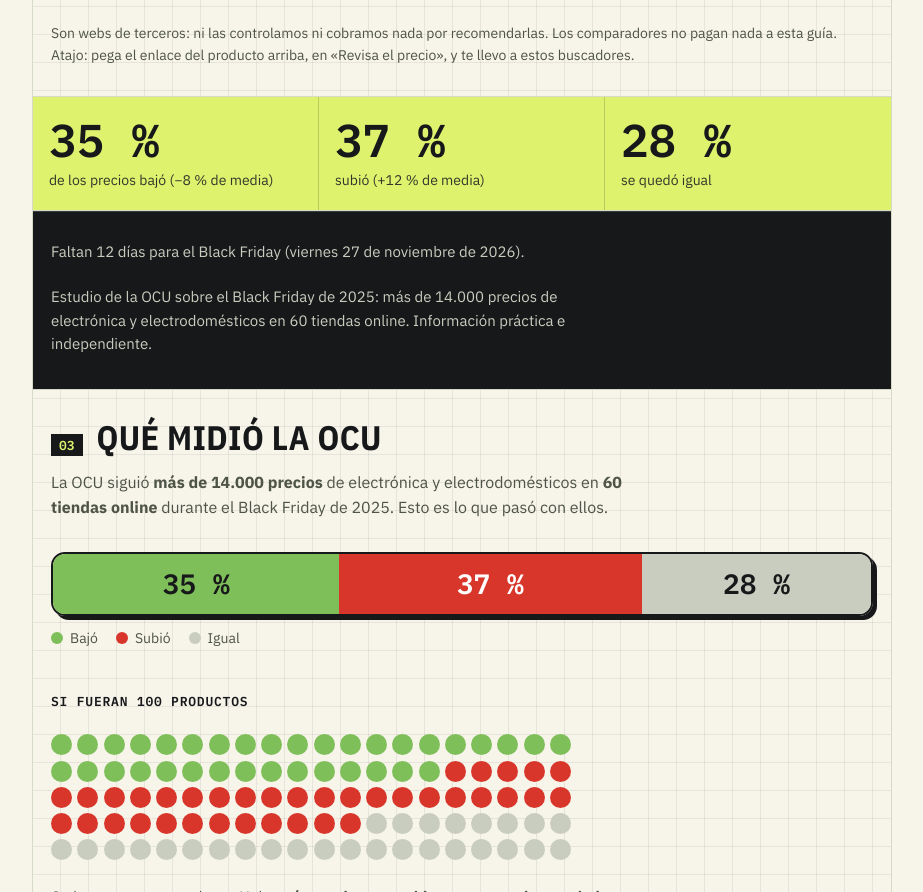
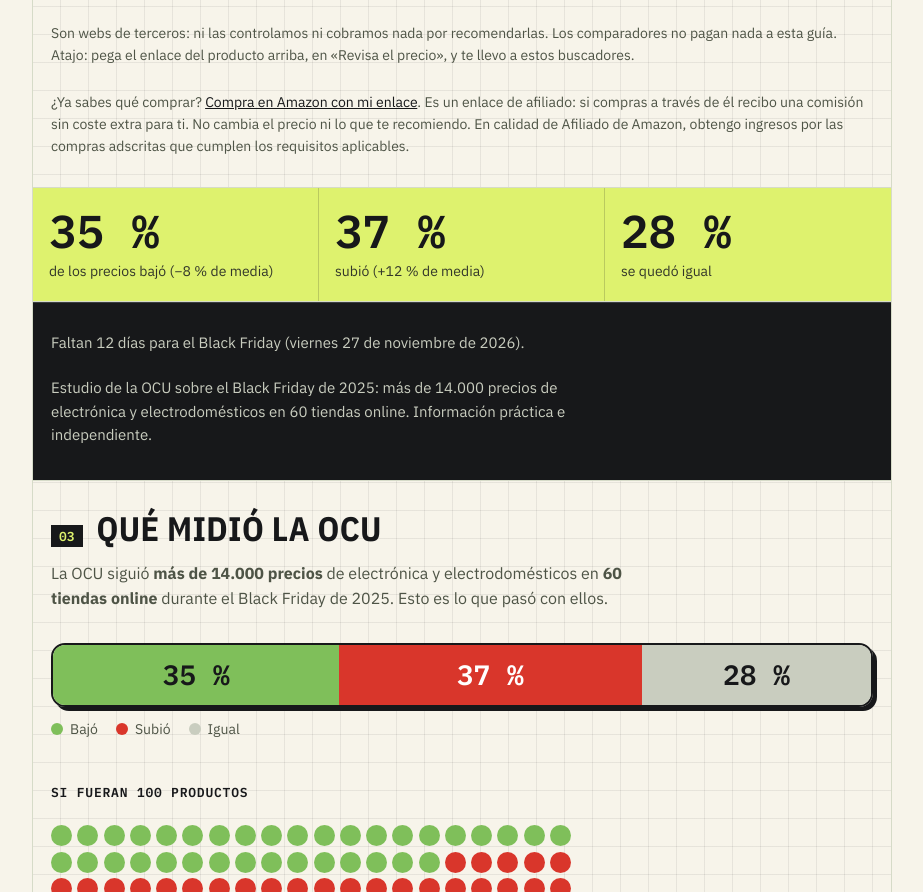
Before and after one commit to franvsan/teoteloexplica-web, a plain HTML site: page black-friday.html in a window 1280 px wide. Shown: the part 1533-2425 px from the top of the page, without its empty margins (178-1101 px from the left). Drawn offline with Linux system fonts and the light colour scheme.

Commit message:
feat: enlace general de afiliado de Amazon (con divulgación) en la guía del apagón y en Black Friday
Co-Authored-By: Claude Sonnet 5.5 <noreply@anthropic.com>

```diff
--- a/black-friday.html
+++ b/black-friday.html
@@ -740,6 +740,7 @@ body { background-color: var(--papel-libreta); }
         <a class="fila" href="https://www.pricerunner.com/" target="_blank" rel="noopener noreferrer"><b>PriceRunner</b><span>Comparador de precios entre tiendas (web internacional; la cobertura en España puede ser menor).</span></a>
       </div>
       <p class="nota" style="margin-top:12px">Son webs de terceros: ni las controlamos ni cobramos nada por recomendarlas. Los comparadores no pagan nada a esta guía. Atajo: pega el enlace del producto arriba, en «Revisa el precio», y te llevo a estos buscadores.</p>
+      <p class="nota" style="margin-top:12px">¿Ya sabes qué comprar? <a href="https://www.amazon.es/?tag=teoteloexplic-21" target="_blank" rel="sponsored noopener noreferrer">Compra en Amazon con mi enlace</a>. Es un enlace de afiliado: si compras a través de él recibo una comisión sin coste extra para ti. No cambia el precio ni lo que te recomiendo. En calidad de Afiliado de Amazon, obtengo ingresos por las compras adscritas que cumplen los requisitos aplicables.</p>
     </section>
     <div class="bf-resumen">
   <div class="cifras in" style="padding-left:0;padding-right:0">
```
Also changed, not shown: index.html (+1 -0 lines).
